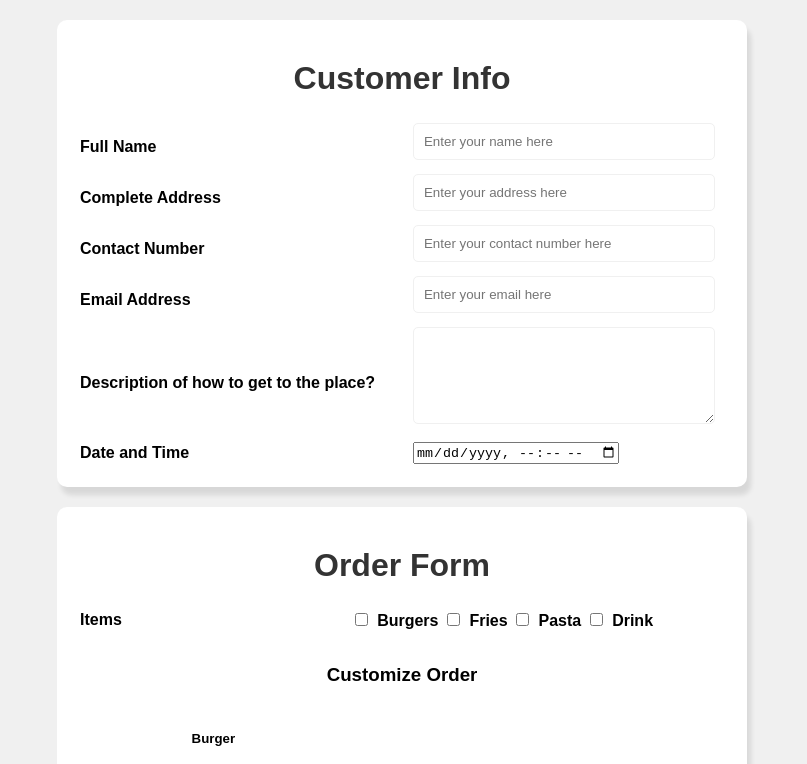
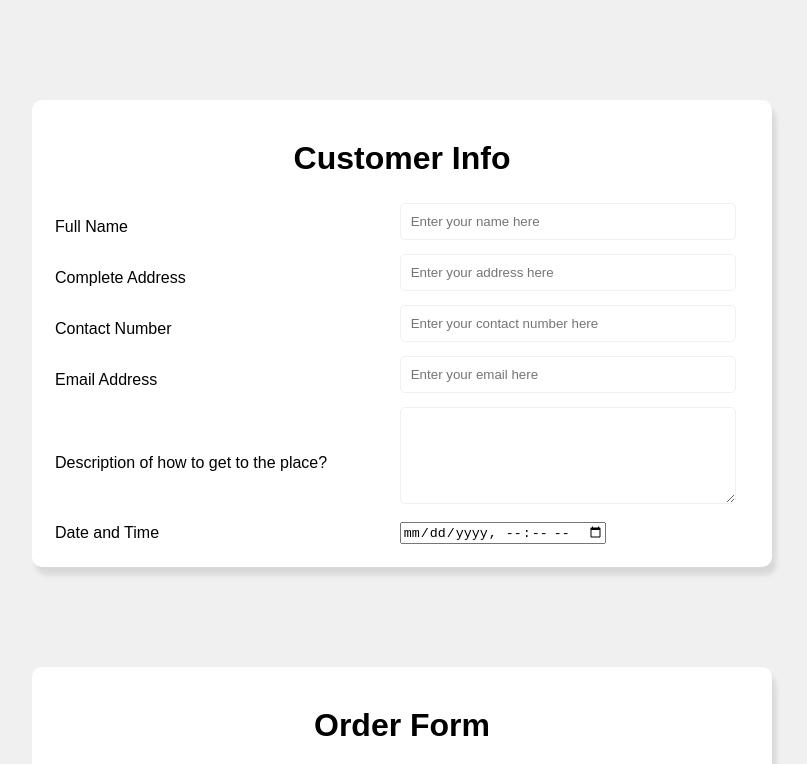
Before and after one commit to justAFleetingTumbleweed/forms, a plain HTML site: page index.html in a window 1280 px wide. Shown: the top 764 px of the page, without its empty margins (238-1045 px from the left). Drawn offline with Linux system fonts and the light colour scheme.

Commit message:
fixed lucas's skill issue

```diff
--- a/index.html
+++ b/index.html
@@ -3,27 +3,28 @@
 	<head>
 		<meta charset="UTF-8" />
 		<meta name="viewport" content="width=device-width, initial-scale=1.0" />
-		<title>Document</title>
+		<title>Order Form</title>
 		<style>
 			body {
 				font-family: Arial, sans-serif;
 				background-color: #f0f0f0;
-				margin: 0;
-				padding: 0;
 			}
 
 			h1 {
-				color: #333;
+				color: #000000;
 				text-align: center;
 				margin-top: 20px;
 			}
 
 			h3 {
 				text-align: center;
-				margin-top: 30px;
+				margin-top: 60px;
+				margin-bottom: 50px;
 			}
 
 			h5 {
+				margin-top: 50px;
+				margin-bottom: 40px;
 				text-align: center;
 			}
 
@@ -32,17 +33,21 @@
 				border-radius: 10px;
 				box-shadow: 4px 8px 5px rgba(0, 0, 0, 0.1);
 				padding: 20px;
-				margin: 20px auto;
-				max-width: 650px;
+				margin: 100px auto;
+				max-width: 700px;
 			}
 
 			table {
 				width: 100%;
 			}
 
-			label {
+			tr {
+				margin-bottom: 20px !important;
+			}
+
+			/*label {
 				font-weight: bold;
-			}
+			}*/
 
 			input[type="text"],
 			input[type="tel"],
@@ -150,7 +155,7 @@
 				</tr>
 				<tr>
 					<td colspan="2">
-						<h3>Customize Order</h3>
+						<h3 style="margin-bottom: -40px">Customize Order</h3>
 					</td>
 				</tr>
 				<tr>
```
